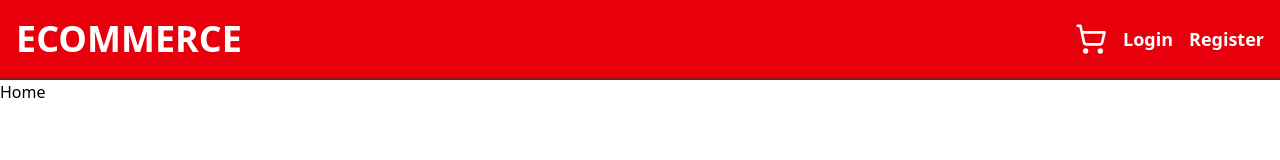
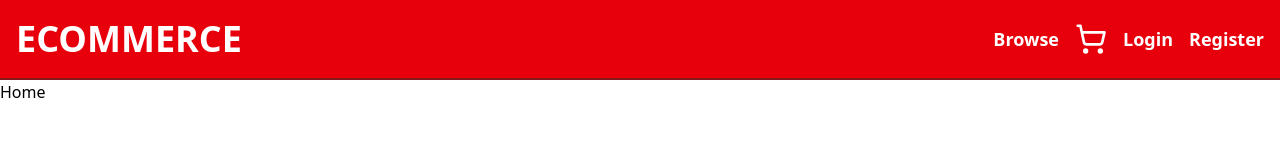
Before and after one commit to pufex/exommerce-example-frontend, a React app: page /home in a window 1280 px wide. Shown: the top 160 px of the page. Built offline with nearby package versions, Linux system fonts and the light colour scheme; no server answers; the HTML template or start-up script is replaced by a standard one.

Commit message:
Created a link to the products page

```diff
--- a/src/layout/Navbar.jsx
+++ b/src/layout/Navbar.jsx
@@ -5,7 +5,7 @@ import UnloggedComponent from "../auth/components/UnloggedComponent.jsx"
 import PrivateComponent from "../auth/components/PrivateComponent.jsx"
 import LogoutNavButton from "../auth/components/LogoutNavButton.jsx"
 import AdminComponent from "../auth/components/AdminComponent.jsx"
-import { ShoppingCart, ShoppingCartIcon } from "lucide-react"
+import { ShoppingCartIcon } from "lucide-react"
 
 export default function Navbar() {
     return <>
@@ -14,6 +14,14 @@ export default function Navbar() {
             <div className="w-full h-full px-4 max-w-7xl mx-auto flex items-center justify-between">
                 <NavLogo />
                 <ul className="flex gap-4 items-center">
+                    <li>
+                        <Link
+                            to="/products"
+                            className="text-white text-lg font-semibold"
+                        >
+                            Browse
+                        </Link>
+                    </li>
                     <li>
                         <Link
                             to="/cart"
```
